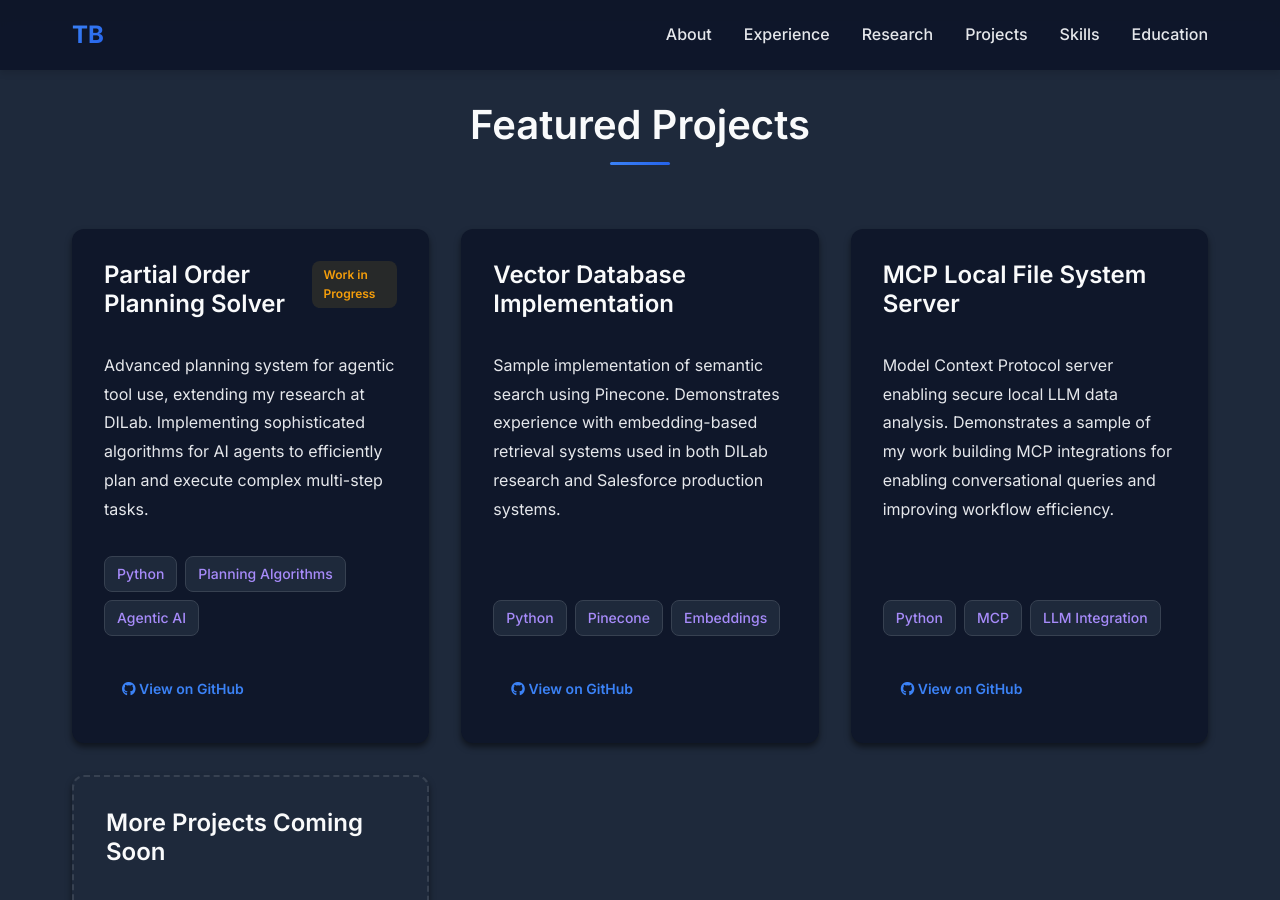
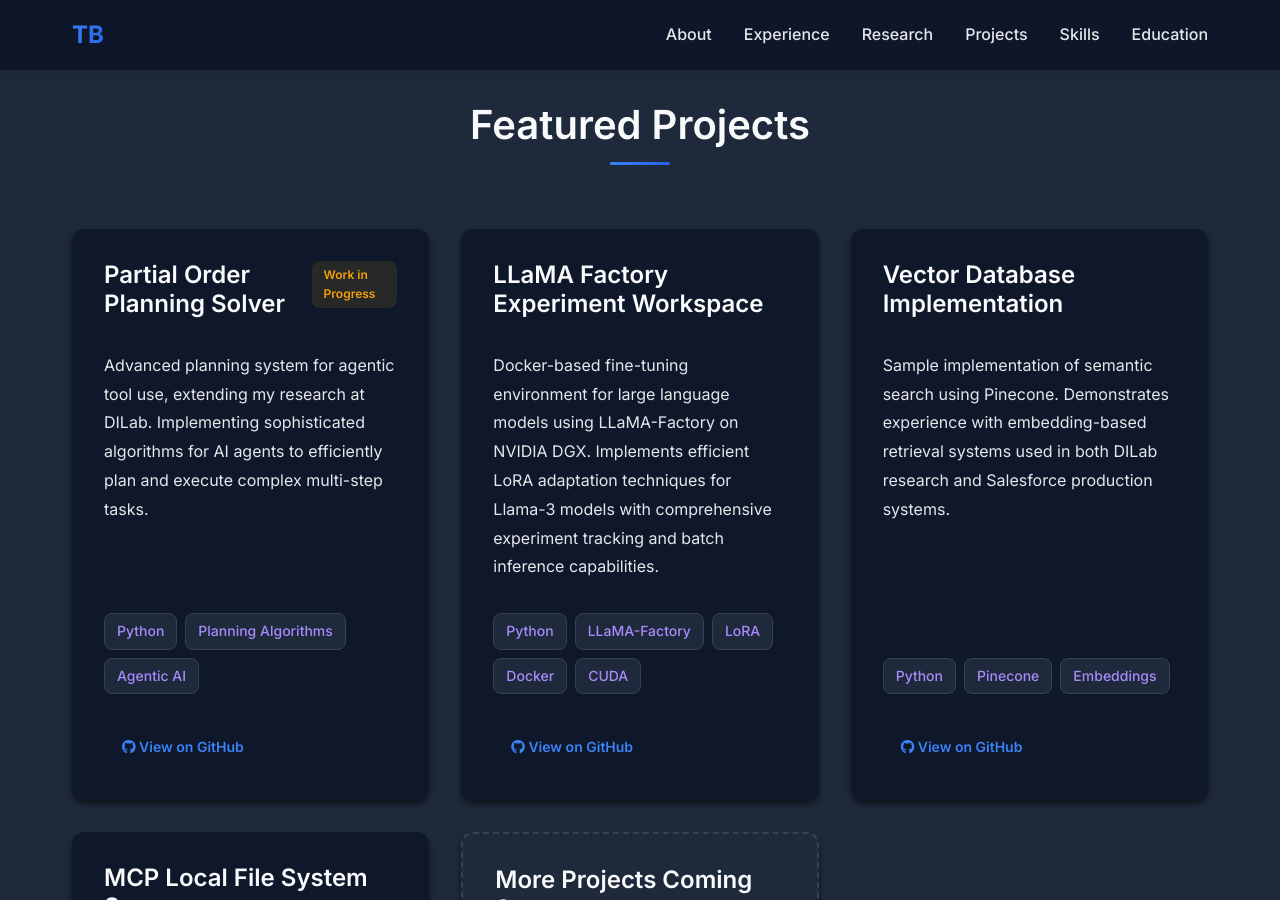
Before and after one commit to tim-bydlon/tim-bydlon.github.io, a Jekyll site: the page built from index.html, in a window 1280 px wide and 900 px high, scrolled down 2837 px. Built offline with Jekyll 4.4.1, drawn with Linux system fonts in a browser that asks for light colours.

Commit message:
adding llama workspace

```diff
--- a/index.html
+++ b/index.html
@@ -142,6 +142,28 @@ layout: default
         </div>
         <div class="project-links">
           <a href="https://github.com/tim-bydlon/partial_order_planning_solver" target="_blank" class="btn btn-sm">
+            <i class="fab fa-github"></i> View on GitHub
+          </a>
+        </div>
+      </div>
+
+      <div class="project-card">
+        <div class="project-header">
+          <h3>LLaMA Factory Experiment Workspace</h3>
+        </div>
+        <p class="project-description">
+          Docker-based fine-tuning environment for large language models using LLaMA-Factory on NVIDIA DGX.
+          Implements efficient LoRA adaptation techniques for Llama-3 models with comprehensive experiment tracking and batch inference capabilities.
+        </p>
+        <div class="project-tech">
+          <span class="tech-badge">Python</span>
+          <span class="tech-badge">LLaMA-Factory</span>
+          <span class="tech-badge">LoRA</span>
+          <span class="tech-badge">Docker</span>
+          <span class="tech-badge">CUDA</span>
+        </div>
+        <div class="project-links">
+          <a href="https://github.com/tim-bydlon/llama-factory-experiment-workspace" target="_blank" class="btn btn-sm">
             <i class="fab fa-github"></i> View on GitHub
           </a>
         </div>
```
Also changed, not shown: 1 other file.
